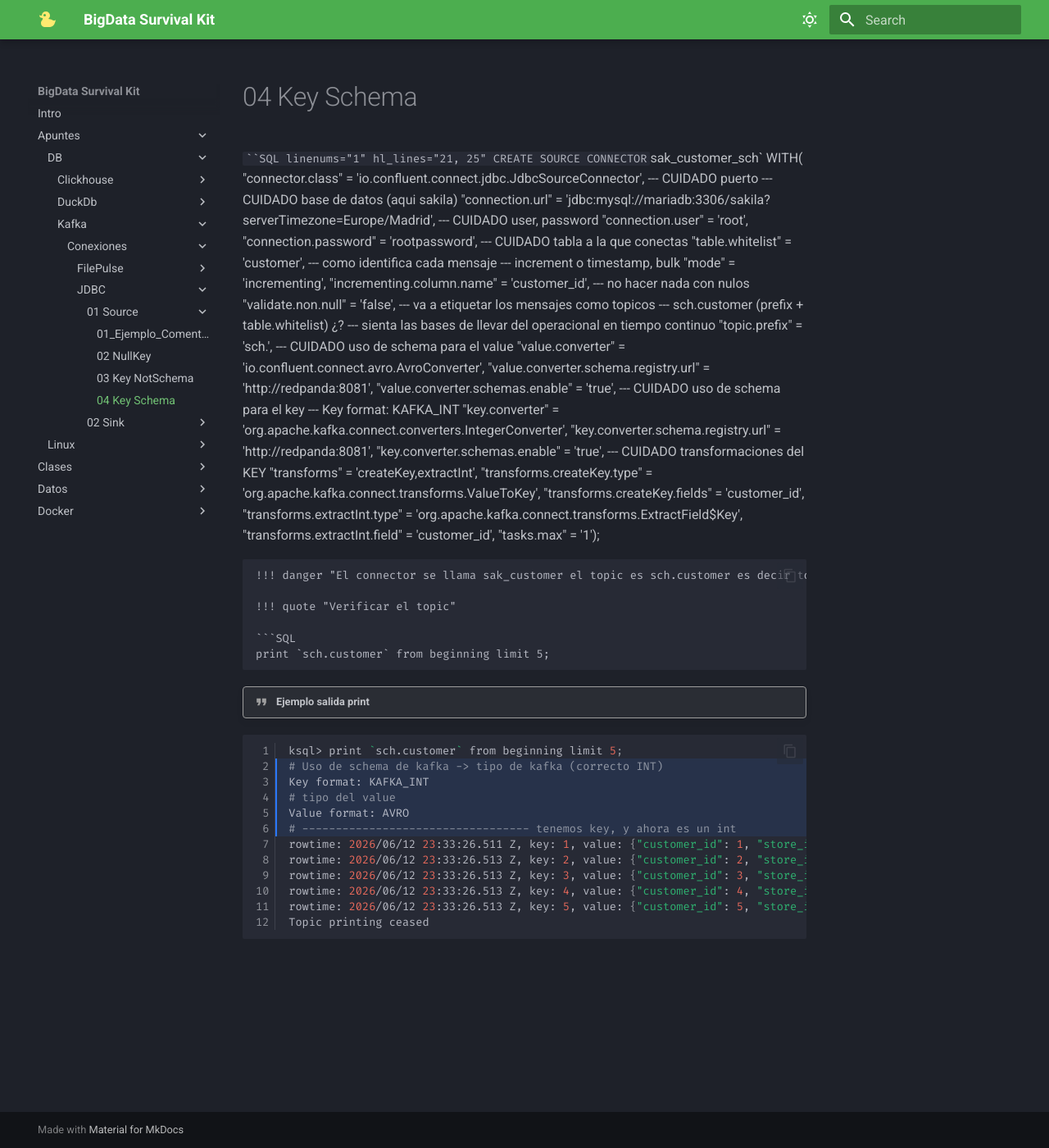
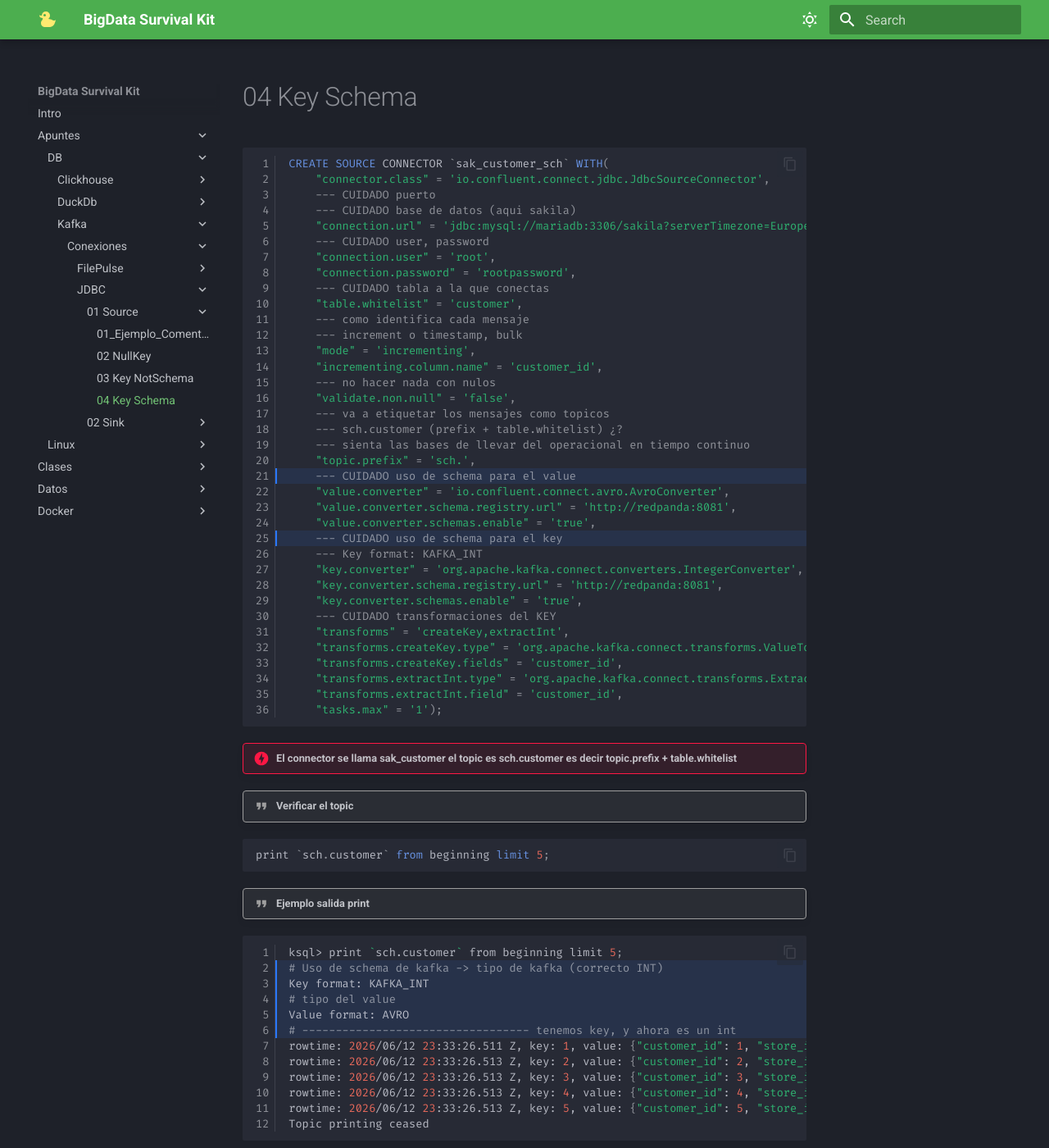
Before and after one commit to alejandroFili/BigData-SurvivalKit, an MkDocs documentation site: the page built from docs/Apuntes/DB/Kafka/Conexiones/JDBC/01_Source/04_Key_Schema.md, in a window 1280 px wide and 1400 px high. Shown: the whole window at 82% size. Built offline with MkDocs 1.6.1 and Material for MkDocs 9.7.7, drawn with Linux system fonts in a browser that asks for light colours.

Commit message:
Update 04_Key_Schema.md

````diff
--- a/docs/Apuntes/DB/Kafka/Conexiones/JDBC/01_Source/04_Key_Schema.md
+++ b/docs/Apuntes/DB/Kafka/Conexiones/JDBC/01_Source/04_Key_Schema.md
@@ -1,4 +1,4 @@
-```SQL linenums="1" hl_lines="21, 25"
+```SQL linenums="1" hl_lines="21 25"
 CREATE SOURCE CONNECTOR `sak_customer_sch` WITH(
     "connector.class" = 'io.confluent.connect.jdbc.JdbcSourceConnector',
     --- CUIDADO puerto
````
